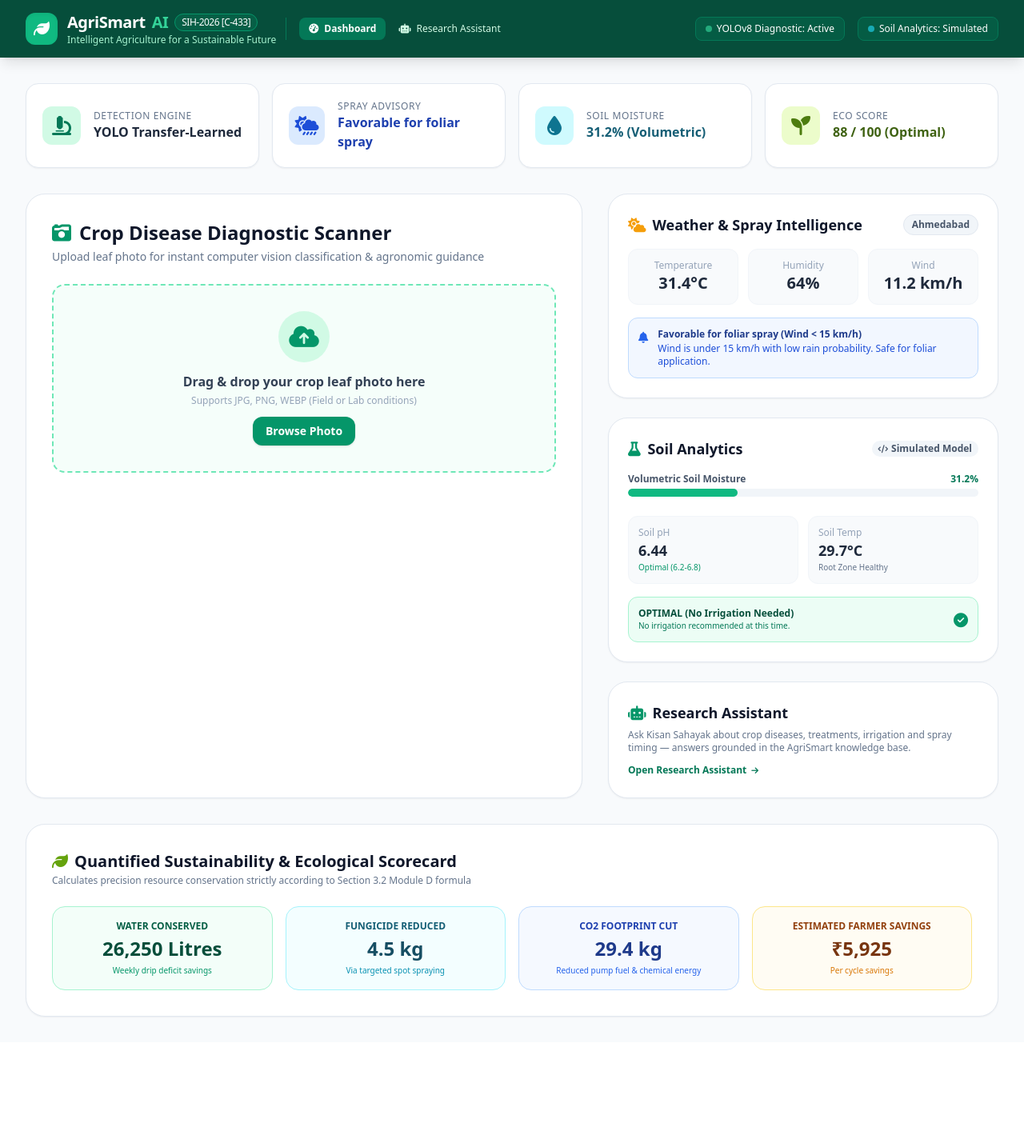
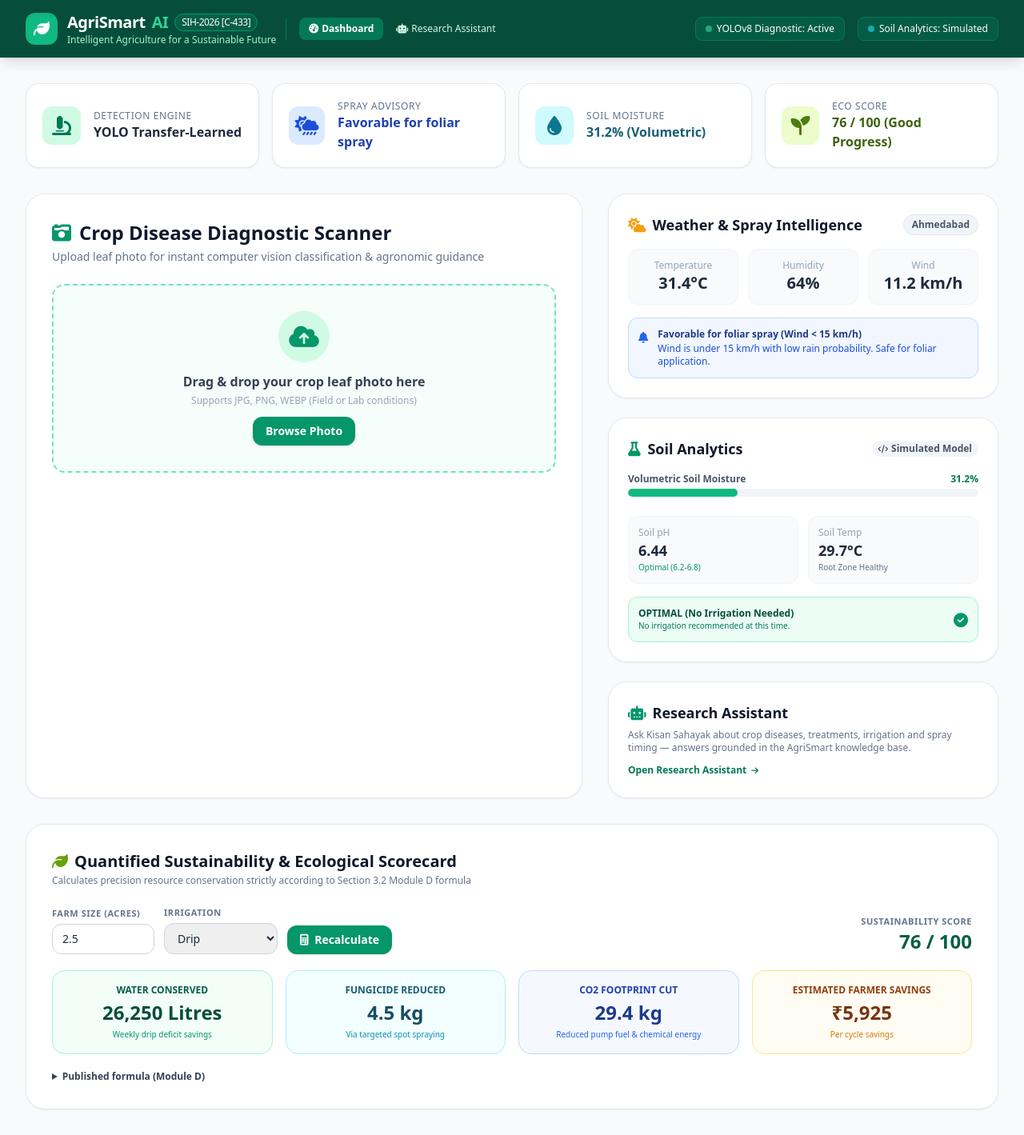
Before and after one commit to aarydesaii/QuidsIn-SIH-Internal-2026, a FastAPI app: page / in a window 1280 px wide. Shown: the whole page at 80% size. Before the commit the page ends 1272 px from the top, so only its background shows below. Run offline with FastAPI, Linux system fonts and the light colour scheme; some libraries are stand-ins or nearby versions.

Commit message:
Fixed Some Bugs

```diff
--- a/src/backend/main.py
+++ b/src/backend/main.py
@@ -1,6 +1,7 @@
 import os
 import io
 import sys
+import math
 import uuid
 import random
 import datetime
@@ -45,6 +46,7 @@ templates = Jinja2Templates(directory=str(TEMPLATES_DIR))
 
 ALLOWED_IMAGE_EXTENSIONS = {".jpg", ".jpeg", ".png", ".webp"}
 MAX_UPLOAD_BYTES = 10 * 1024 * 1024
+MAX_FARM_ACRES = 100_000
 
 # Out-of-distribution screening lives in src/backend/ood_guard.py, which averages
 # the softmax over five views and applies thresholds calibrated against the
@@ -98,6 +100,8 @@ async def predict_endpoint(file: UploadFile = File(...)):
         else:
             verdict = {
                 "accepted": True,
+                "provisional": False,
+                "tier": "confirmed",
                 "class_name": "Tomato___Early_blight",
                 "confidence": 0.942,
                 "failed_checks": [],
@@ -138,6 +142,13 @@ async def predict_endpoint(file: UploadFile = File(...)):
             "chemical_remedies": info["chemical_remedies"],
             "irrigation_advice": info["irrigation_advice"],
             "sustainability_impact": info["sustainability_impact"],
+            "tier": verdict["tier"],
+            "provisional": verdict["provisional"],
+            "provisional_note": (
+                "Image quality is below the confident-diagnosis threshold. Treat this as a "
+                "likely match and re-photograph the leaf in even daylight before spraying."
+                if verdict["provisional"] else None
+            ),
             "diagnostics": verdict["diagnostics"],
             "image_url": f"/uploads/{filename}",
             "model_mode": model_mode
@@ -211,12 +222,26 @@ async def sustainability_calc(
     irrigation_type: str = Form("drip"),
     crop: str = Form("Tomato")
 ):
+    if not math.isfinite(acres) or acres <= 0:
+        return JSONResponse(
+            {"status": "error", "message": "Acres must be a positive number."},
+            status_code=400,
+        )
+    if acres > MAX_FARM_ACRES:
+        return JSONResponse(
+            {"status": "error", "message": f"Acres must be {MAX_FARM_ACRES:,} or less."},
+            status_code=400,
+        )
+
+    # The saving rate is the whole basis of the score, so it is named rather than
+    # recovered by dividing the two derived figures back into each other.
+    saving_rate = 0.42 if irrigation_type == "drip" else 0.10
     base_water_l = acres * 25000
-    saved_water = base_water_l * 0.42 if irrigation_type == "drip" else base_water_l * 0.10
+    saved_water = base_water_l * saving_rate
     fungicide_reduction_kg = round(acres * 1.8, 1)
     co2_saved_kg = round(saved_water * 0.0004 + fungicide_reduction_kg * 4.2, 1)
     cost_saved_inr = round(saved_water * 0.08 + fungicide_reduction_kg * 850, 0)
-    score = min(100, int(60 + (saved_water / base_water_l) * 40))
+    score = min(100, int(60 + saving_rate * 40))
 
     return JSONResponse({
         "sustainability_score": score,
--- a/src/frontend/templates/index.html
+++ b/src/frontend/templates/index.html
@@ -33,18 +33,18 @@
                 <div>
                     <h1 class="text-xl font-bold tracking-tight flex items-center gap-2">
                         AgriSmart <span class="text-emerald-400 font-extrabold">AI</span>
-                        <span class="text-xs bg-emerald-800 border border-emerald-600 px-2 py-0.5 rounded-full font-normal">SIH-2026 [C-433]</span>
+                        <span class="hidden sm:inline text-xs bg-emerald-800 border border-emerald-600 px-2 py-0.5 rounded-full font-normal">SIH-2026 [C-433]</span>
                     </h1>
-                    <p class="text-xs text-emerald-200">Intelligent Agriculture for a Sustainable Future</p>
+                    <p class="hidden sm:block text-xs text-emerald-200">Intelligent Agriculture for a Sustainable Future</p>
                 </div>
 
                 <!-- Page Navigation -->
-                <div class="hidden sm:flex items-center gap-1 ml-4 pl-4 border-l border-emerald-700">
+                <div class="flex items-center gap-1 ml-2 sm:ml-4 sm:pl-4 sm:border-l border-emerald-700">
                     <a href="/" class="px-3 py-1.5 rounded-lg text-xs font-bold bg-emerald-700 text-white">
-                        <i class="fa-solid fa-gauge-high mr-1"></i> Dashboard
+                        <i class="fa-solid fa-gauge-high sm:mr-1"></i><span class="hidden sm:inline">Dashboard</span>
                     </a>
                     <a href="/research" class="px-3 py-1.5 rounded-lg text-xs font-medium text-emerald-100 hover:bg-emerald-800 transition">
-                        <i class="fa-solid fa-robot mr-1"></i> Research Assistant
+                        <i class="fa-solid fa-robot sm:mr-1"></i><span class="hidden sm:inline">Research Assistant</span>
                     </a>
                 </div>
             </div>
@@ -184,6 +184,13 @@
 
                 <!-- Diagnosis Results Container -->
                 <div id="result-box" class="hidden mt-8 space-y-6">
+                    <div id="provisional-note" class="hidden p-3.5 rounded-xl border border-amber-300 bg-amber-50 flex items-start gap-2.5">
+                        <i class="fa-solid fa-triangle-exclamation text-amber-600 mt-0.5"></i>
+                        <div>
+                            <p class="text-xs font-bold text-amber-900">Provisional result &mdash; verify before spraying</p>
+                            <p class="text-xs text-amber-800 mt-0.5" id="provisional-text"></p>
+                        </div>
+                    </div>
                     <div class="p-5 rounded-2xl border flex flex-col sm:flex-row justify-between items-start sm:items-center gap-4" id="result-banner">
                         <div>
                             <div class="flex items-center gap-2">
@@ -353,6 +360,30 @@
                 </div>
             </div>
 
+            <!-- Inputs: the scorecard recalculates from these via /api/sustainability-calc -->
+            <form id="calc-form" onsubmit="updateSustainability(event)" class="flex flex-wrap items-end gap-3 mb-5">
+                <div>
+                    <label for="calc-acres" class="block text-[11px] font-bold text-slate-500 uppercase tracking-wider mb-1">Farm size (acres)</label>
+                    <input type="number" id="calc-acres" value="2.5" min="0.1" max="100000" step="0.1"
+                           class="w-32 text-sm px-3 py-2 rounded-xl border border-slate-300 focus:outline-none focus:ring-2 focus:ring-emerald-500">
+                </div>
+                <div>
+                    <label for="calc-irrigation" class="block text-[11px] font-bold text-slate-500 uppercase tracking-wider mb-1">Irrigation</label>
+                    <select id="calc-irrigation" class="text-sm px-3 py-2 rounded-xl border border-slate-300 focus:outline-none focus:ring-2 focus:ring-emerald-500">
+                        <option value="drip">Drip</option>
+                        <option value="flood">Flood / Furrow</option>
+                    </select>
+                </div>
+                <button type="submit" class="px-4 py-2 bg-emerald-600 hover:bg-emerald-700 text-white text-sm font-bold rounded-xl shadow transition">
+                    <i class="fa-solid fa-calculator mr-1"></i> Recalculate
+                </button>
+                <p id="calc-error" class="hidden text-xs font-semibold text-red-600 ml-1"></p>
+                <div class="ml-auto text-right">
+                    <p class="text-[11px] font-bold text-slate-500 uppercase tracking-wider">Sustainability Score</p>
+                    <p id="calc-score" class="text-2xl font-black text-emerald-800">76 / 100</p>
+                </div>
+            </form>
+
             <div class="grid grid-cols-1 md:grid-cols-4 gap-4 text-center">
                 <div class="bg-emerald-50/60 border border-emerald-200 p-4 rounded-2xl">
                     <p class="text-xs text-emerald-800 font-semibold uppercase">Water Conserved</p>
@@ -375,6 +406,20 @@
                     <p class="text-[10px] text-amber-600 mt-1">Per cycle savings</p>
                 </div>
             </div>
+
+            <!-- Published so the judge can reproduce every number above by hand -->
+            <details class="mt-5 text-xs text-slate-600">
+                <summary class="cursor-pointer font-bold text-slate-700 hover:text-emerald-700">Published formula (Module D)</summary>
+                <div class="mt-2 bg-slate-50 border border-slate-200 rounded-xl p-4 space-y-1 font-mono text-[11px] leading-relaxed">
+                    <p>base_water_litres   = acres &times; 25,000</p>
+                    <p>saving_rate         = 0.42 (drip) | 0.10 (flood/furrow)</p>
+                    <p>water_saved         = base_water_litres &times; saving_rate</p>
+                    <p>fungicide_saved_kg  = acres &times; 1.8</p>
+                    <p>co2_saved_kg        = water_saved &times; 0.0004 + fungicide_saved_kg &times; 4.2</p>
+                    <p>cost_saved_inr      = water_saved &times; 0.08 + fungicide_saved_kg &times; 850</p>
+                    <p>sustainability_score = min(100, 60 + saving_rate &times; 40)</p>
+                </div>
+            </details>
         </div>
 
     </main>
@@ -487,6 +532,14 @@
         }
 
         function displayResults(data) {
+            const note = document.getElementById('provisional-note');
+            if (data.provisional && data.provisional_note) {
+                document.getElementById('provisional-text').innerText = data.provisional_note;
+                note.classList.remove('hidden');
+            } else {
+                note.classList.add('hidden');
+            }
+
             document.getElementById('res-crop').innerText = data.crop;
             document.getElementById('res-disease').innerText = data.disease;
             document.getElementById('res-confidence').innerText = data.confidence + '%';
@@ -588,6 +641,39 @@
 
         // Init on page load
         fetchWeather();
+        // Module D: scorecard is computed server-side, never hardcoded
+        async function updateSustainability(e) {
+            if (e) e.preventDefault();
+            const errBox = document.getElementById('calc-error');
+            errBox.classList.add('hidden');
+
+            const fd = new FormData();
+            fd.append('acres', document.getElementById('calc-acres').value);
+            fd.append('irrigation_type', document.getElementById('calc-irrigation').value);
+
+            try {
+                const res = await fetch('/api/sustainability-calc', { method: 'POST', body: fd });
+                const d = await res.json();
+                if (!res.ok || d.status === 'error') {
+                    errBox.innerText = d.message || 'Could not calculate.';
+                    errBox.classList.remove('hidden');
+                    return;
+                }
+                const n = v => v.toLocaleString('en-IN');
+                document.getElementById('calc-water').innerText = n(d.water_saved_litres) + ' Litres';
+                document.getElementById('calc-fungicide').innerText = d.fungicide_reduction_kg + ' kg';
+                document.getElementById('calc-co2').innerText = n(d.co2_saved_kg) + ' kg';
+                document.getElementById('calc-inr').innerText = '₹' + n(d.cost_saved_inr);
+                document.getElementById('calc-score').innerText = d.sustainability_score + ' / 100';
+                document.getElementById('top-eco-score').innerText =
+                    d.sustainability_score + ' / 100 (' + d.rating + ')';
+            } catch (err) {
+                errBox.innerText = 'Could not reach the server.';
+                errBox.classList.remove('hidden');
+            }
+        }
+
+        updateSustainability();
         fetchSoilAnalytics();
         setInterval(fetchSoilAnalytics, 3500);
     </script>
```
Also changed, not shown: src/backend/ood_guard.py (+52 -13 lines), src/frontend/templates/research.html (+7 -7 lines), README.md.
